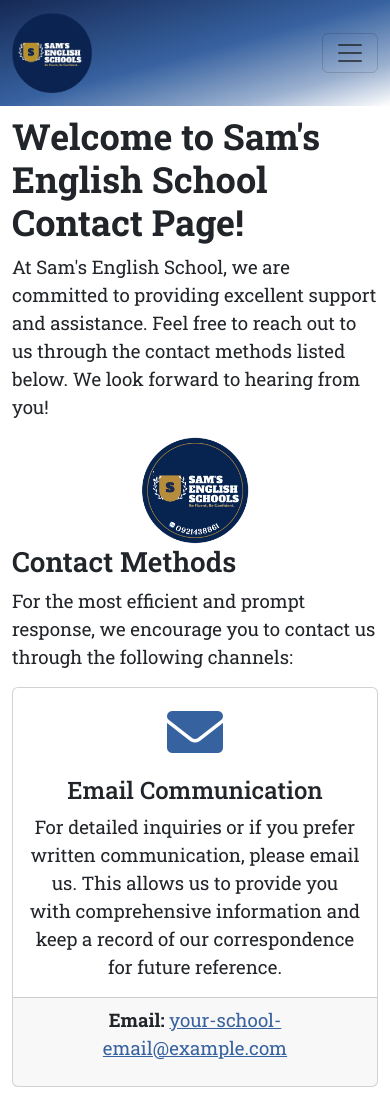
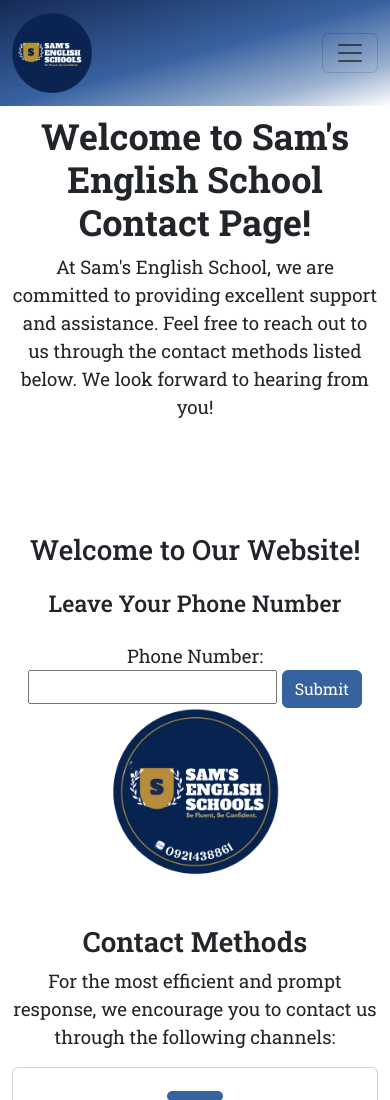
Before and after one commit to NikAndSer/samenglishschool, a website: page pages/contact.html in a window 390 px wide. Shown: the top 1100 px of the page. Drawn offline with nearby package versions, Linux system fonts and the light colour scheme; a web font is replaced by a local one.

Commit message:
formspree form phone

```diff
--- a/pages/contact.html
+++ b/pages/contact.html
@@ -63,7 +63,7 @@
     </nav>
 
     <div class="contactus">
-      <div class="container mt-5">
+      <div class="container mt-5 text-center">
         <div class="row">
           <div class="col-md-12">
             <h2 class="welcome">
@@ -77,14 +77,35 @@
           </div>
         </div>
 
-        <!-- Big Logo at the top center -->
-        <div class="text-center">
-          <img
-            src="../images/roundedsamnumber.png"
-            alt="Big Logo"
-            class="img-fluid"
-            style="width: 30%; height: auto"
-          />
+        <!-- Container for Big Logo and Phone Number Form -->
+        <div class="container mt-5 mb-5">
+          <div class="row">
+            <!-- Big Logo on the right side -->
+            <div class="col-md-6 text-center">
+              <h1 class="text-center mb-4 pt-5">Welcome to Our Website!</h1>
+              <h3 class="text-center mb-4">Leave Your Phone Number</h3>
+              <form action="https://formspree.io/f/mgegedel" method="POST">
+                <label for="phoneNumber">Phone Number:</label>
+                <input
+                  type="tel"
+                  id="phoneNumber"
+                  name="phoneNumber"
+                  required
+                />
+                <button type="submit" class="btn btn-primary">Submit</button>
+              </form>
+            </div>
+
+            <!-- Big Logo on the right side -->
+            <div class="col-md-6 text-center">
+              <img
+                src="../images/roundedsamnumber.png"
+                alt="Big Logo"
+                class="img-fluid"
+                style="width: 50%; height: auto"
+              />
+            </div>
+          </div>
         </div>
 
         <div class="row mt-0">
```
